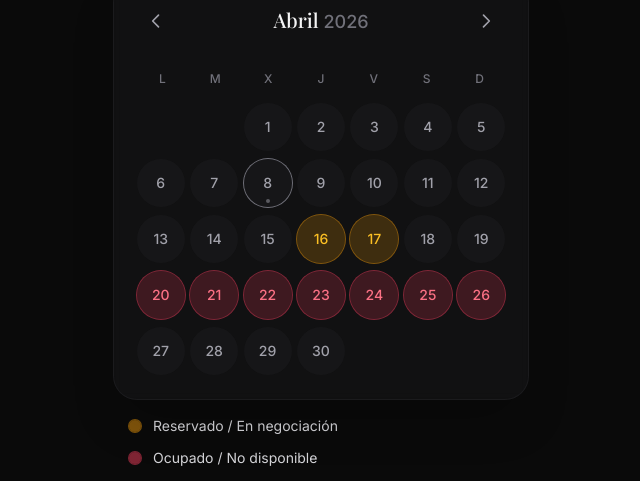
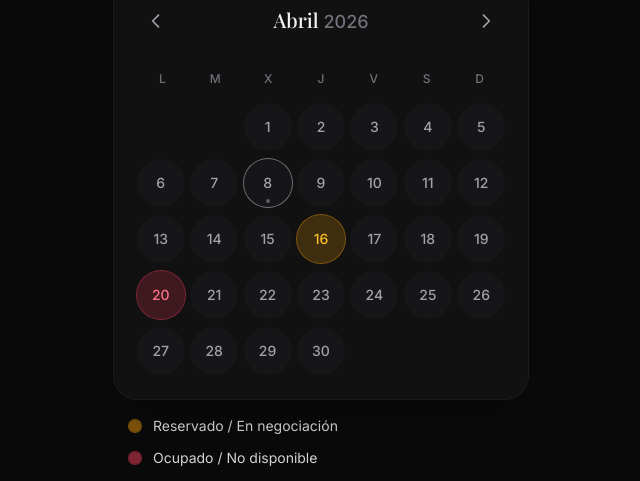
Before and after one commit to origenfotografia/origen_fotografia_calendario, a plain HTML site: page index.html in a window 1280 px wide. Shown: the part 182-663 px from the top of the page, without its empty margins (319-959 px from the left). Drawn offline with nearby package versions, Linux system fonts and the light colour scheme; a web font is replaced by a local one.

Commit message:
Update index.html

```diff
--- a/index.html
+++ b/index.html
@@ -103,18 +103,16 @@
         // Añade aquí las fechas con su estado.
         // Formato: "AÑO-MES-DIA": "estado"
         // Estados posibles: "available" (verde), "reserved" (amarillo), "busy" (rojo)
+		// =================================================================
+		// EJEMPLOS DE FECHA
+        // =================================================================
+		// "16-04-2026": "reserved",
+		// "20-04-2026": "busy"
+		// El último elemento de la lista de fechas tiene que ir sin ,
 
         const MIS_FECHAS = {
             "16-04-2026": "reserved",
-	        "17-04-2026": "reserved",
-            "20-04-2026": "busy",
-            "21-04-2026": "busy",
-	        "21-04-2026": "busy",
-	        "22-04-2026": "busy",
-	        "23-04-2026": "busy",
-	        "24-04-2026": "busy",
-	        "25-04-2026": "busy",
-	        "26-04-2026": "busy"
+            "20-04-2026": "busy"
         };
         // =================================================================
 
```
